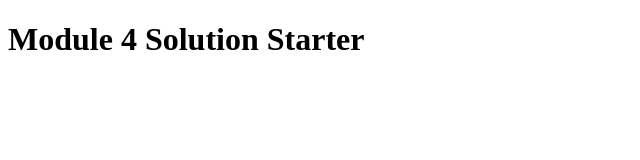
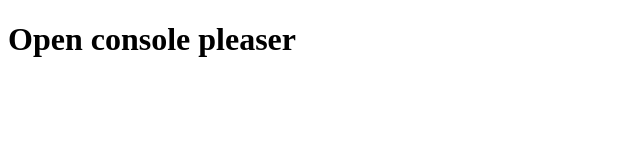
Before and after one commit to briandaduval/module4-solution, a plain HTML site: page easier/index.html in a window 1280 px wide. Shown: the whole page, without its empty margins (0-640 px from the left). Drawn offline with Linux system fonts and the light colour scheme.

Commit message:
instructions modified

```diff
--- a/easier/index.html
+++ b/easier/index.html
@@ -8,6 +8,6 @@
   <script src="script.js"></script>
 </head>
 <body>
-  <h1>Module 4 Solution Starter</h1>
+  <h1>Open console pleaser</h1>
 </body>
 </html>
```
